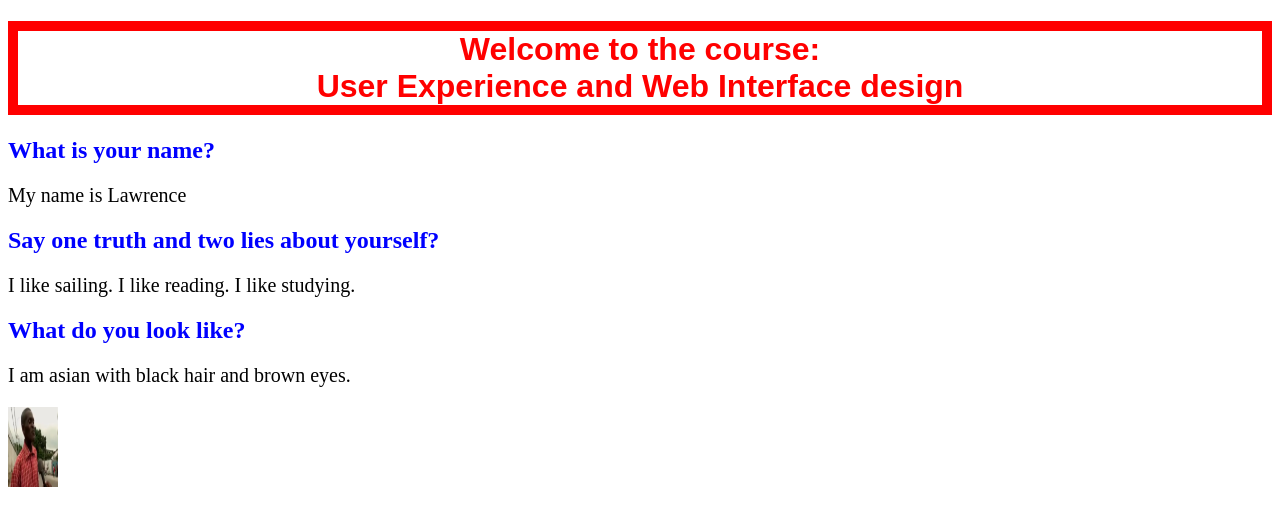
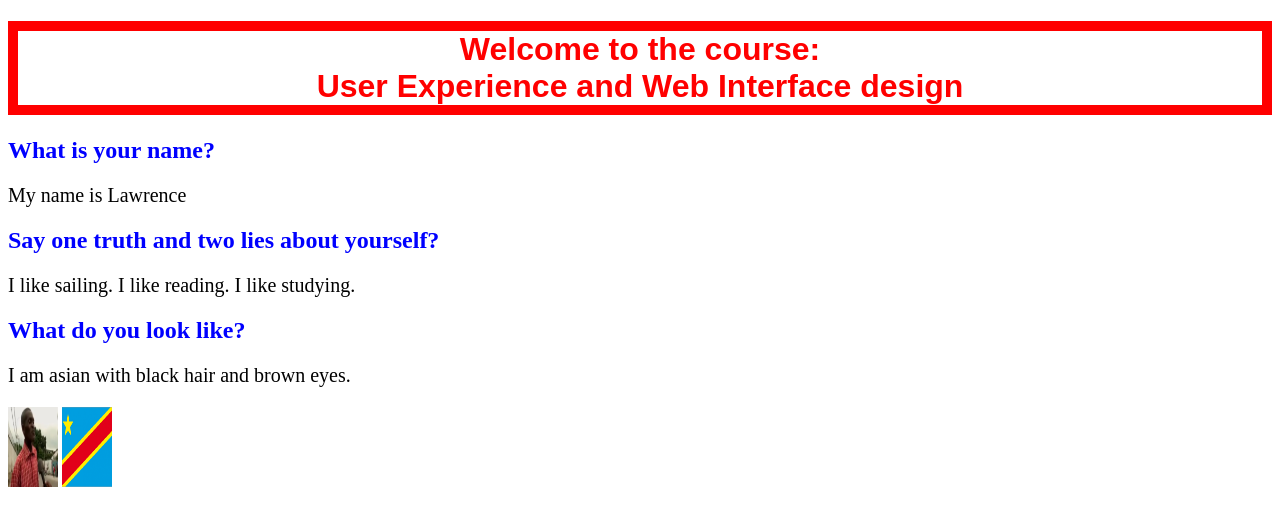
Before and after one commit to 420n13la/page-about-yourself-LawrenceLiang02, a plain HTML site: page index.html in a window 1280 px wide. Drawn offline with Linux system fonts and the light colour scheme.

Commit message:
Update index.html

```diff
--- a/index.html
+++ b/index.html
@@ -26,5 +26,6 @@
 <!–– TODO1: INSERT YOUR PHOTO BELOW ––>
 
 <img src = "EddyMalou.jpg">
+<img src = "congo.png">
 </body>
 </html>
```
